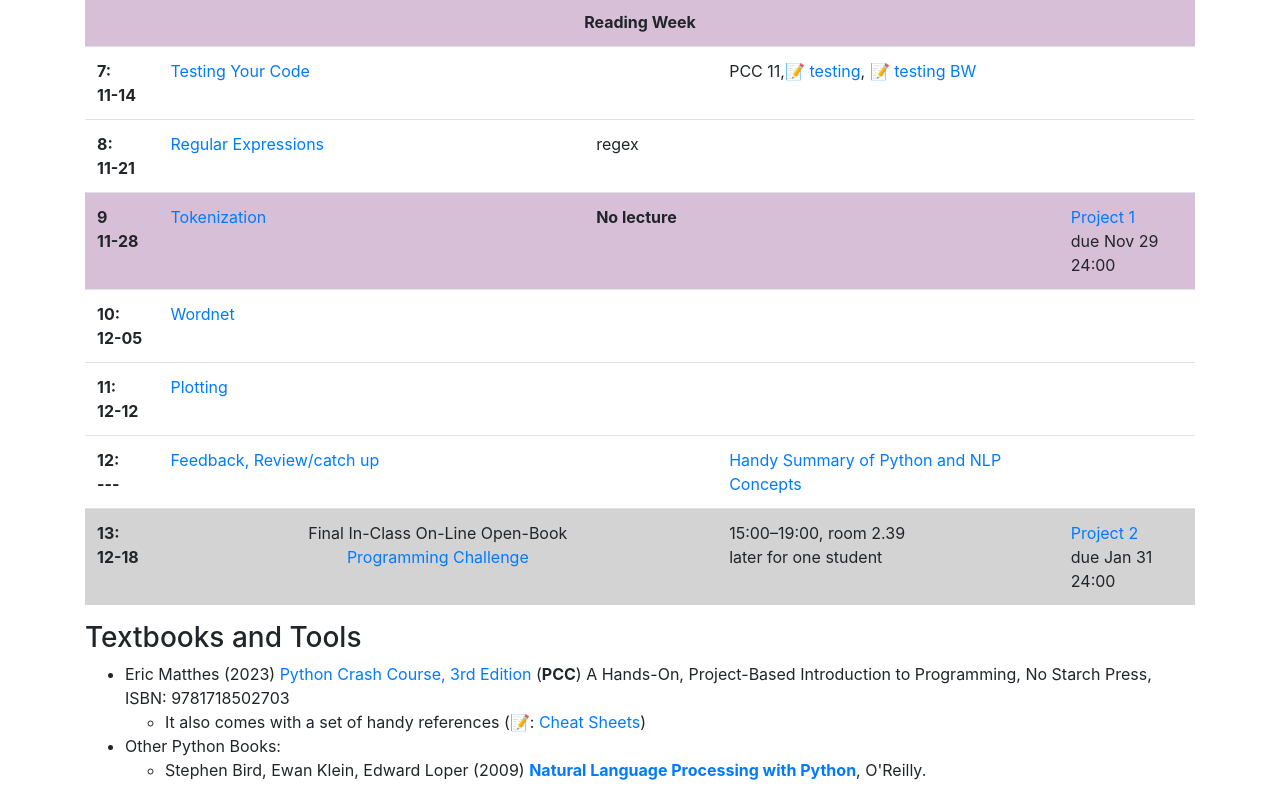
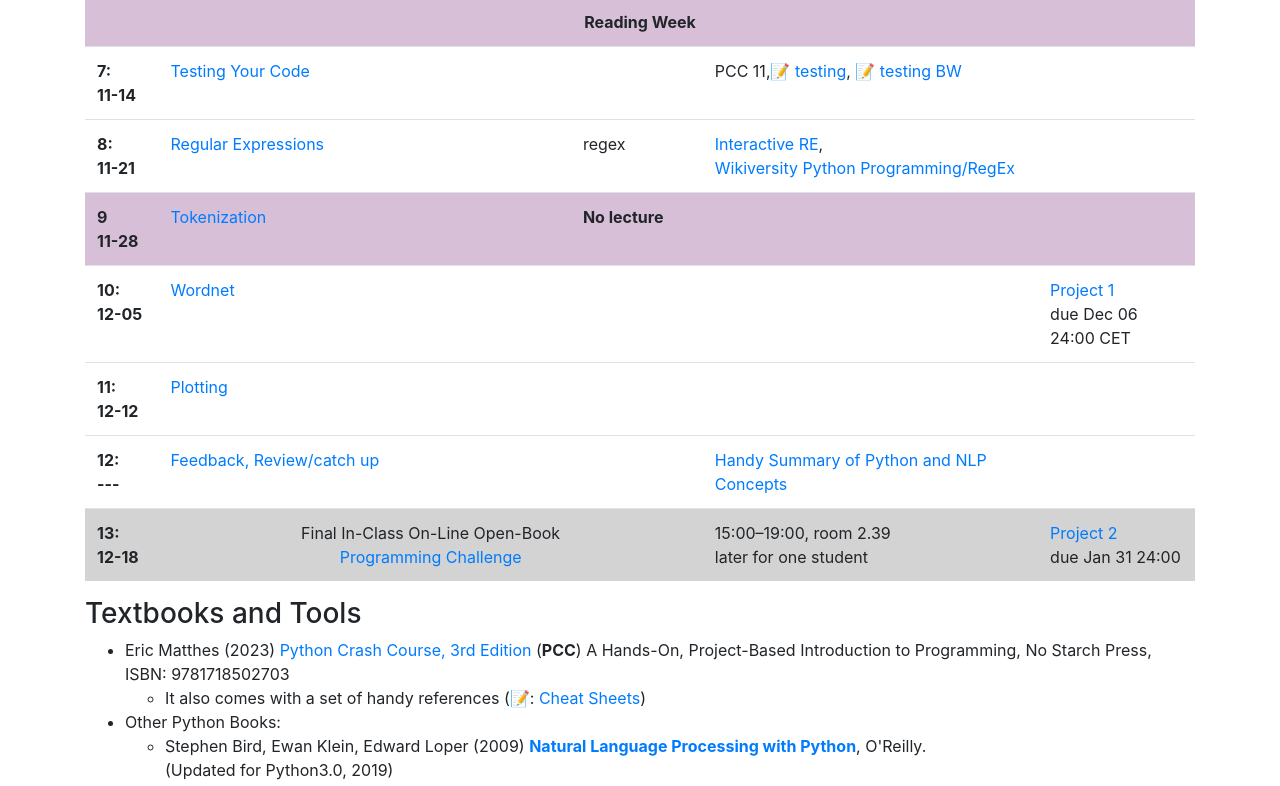
Before and after one commit to bond-lab/Language-and-the-Computer, a plain HTML site: page docs/index.html in a window 1280 px wide. Shown: the part 933-1719 px from the top of the page. Drawn offline with nearby package versions, Linux system fonts and the light colour scheme.

Commit message:
moved deadline

```diff
--- a/docs/index.html
+++ b/docs/index.html
@@ -126,7 +126,8 @@ software engineering practices.
 <tr><th>8:<br>11-21</th>
 <td> <a href="week08.html">Regular Expressions</a></td>
 <td>regex</td>
-  <td> </td>
+  <td><a href='https://www.regexone.com/'>Interactive RE</a>,
+<br><a href= 'https://en.wikiversity.org/wiki/Python_Programming/RegEx'>Wikiversity Python Programming/RegEx</a> </td>
   <td> </td>
 </tr>
 
@@ -134,8 +135,7 @@ software engineering practices.
 <tr style="background: thistle"><th>9<br>11-28</th>
   <td> <a href="week09.html">Tokenization</a></td>
   <td colspan='2'><b>No lecture</b></td>
-  <td><a href='project1.html'>Project 1</a>
-   <br> due Nov 29 24:00</td></td>
+  <td></td></td>
 </tr>
 
 
@@ -143,8 +143,9 @@ software engineering practices.
 <tr><th>10:<br>12-05</th>
   <td> <a href="week10.html">Wordnet</a></td>
   <td> </td>
-  <td> </td>
   <td></td>
+  <td><a href='project1.html'>Project 1</a>
+   <br> due Dec 06 24:00 CET</td>
 </tr>
 
 
```
